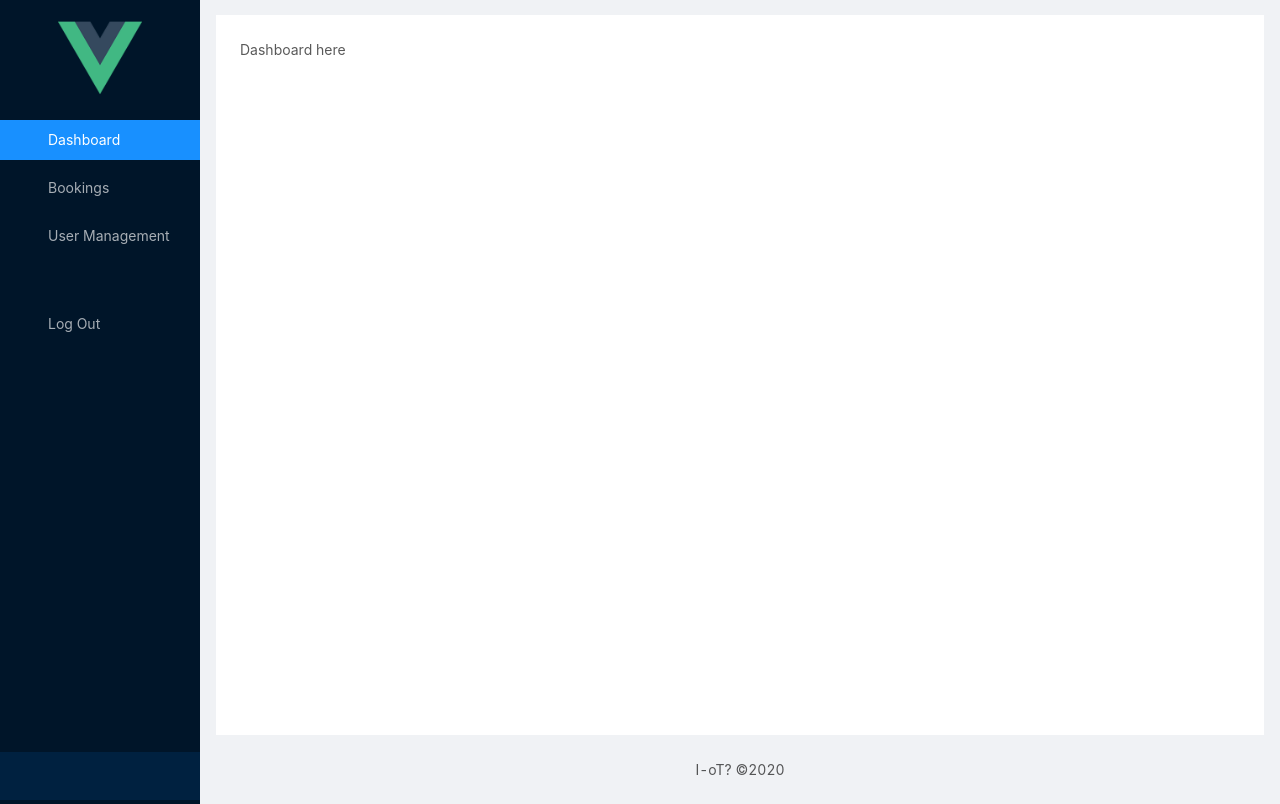
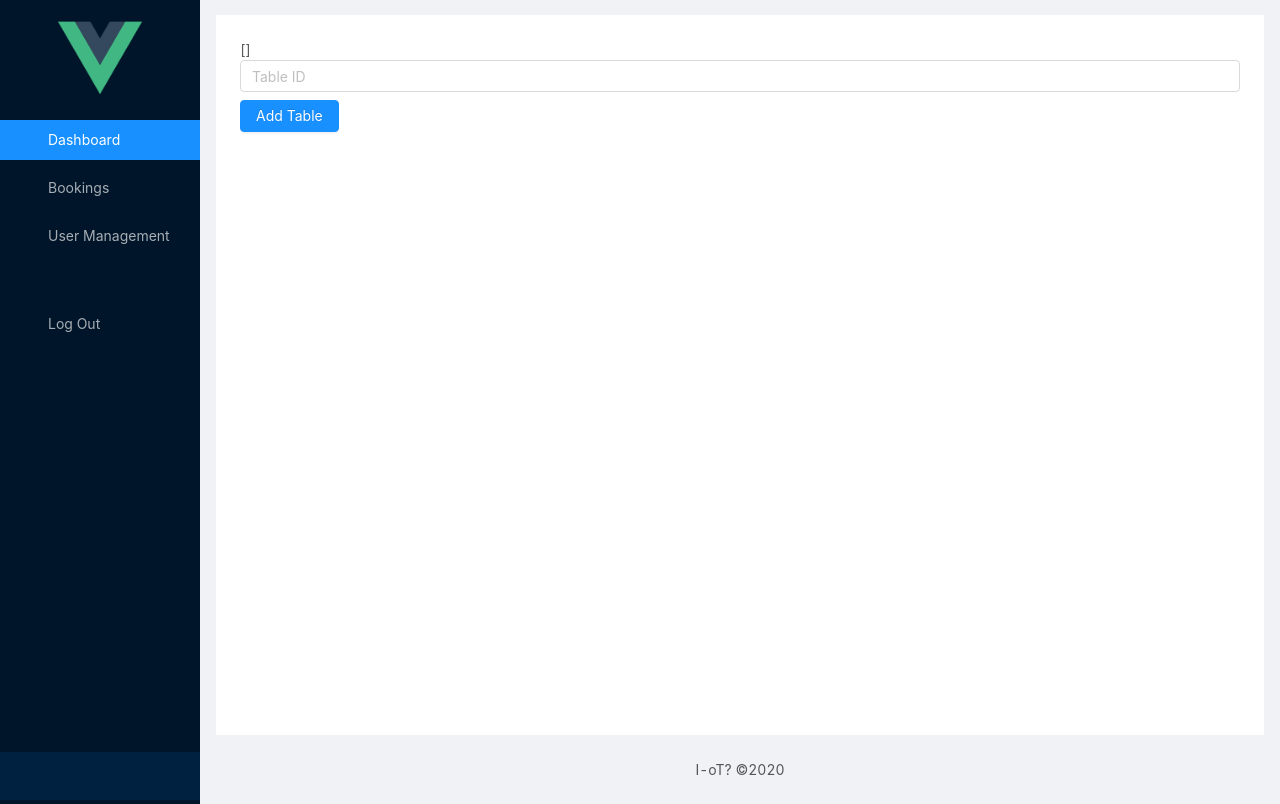
Before and after one commit to yuxinn/Hotdesking-Web-Application, a Vue app: page / in a window 1280 px wide. Built offline with nearby package versions, Linux system fonts and the light colour scheme; no server answers.

Commit message:
Added getTables and createTable api

```diff
--- a/package.json
+++ b/package.json
@@ -9,6 +9,7 @@
   },
   "dependencies": {
     "ant-design-vue": "^1.4.11",
+    "axios": "^0.19.2",
     "core-js": "^3.6.4",
     "vue": "^2.6.11",
     "vue-router": "^3.1.6"
--- /dev/null
+++ b/src/api.js
@@ -0,0 +1,22 @@
+import axios from 'axios'
+
+const base_url = "http://iothotdesk.tk"
+
+export async function getTables() {
+  const options = {
+    method: 'get',
+    url: base_url + '/api/tables'
+  }
+  let response = await axios(options)
+  return response.data
+}
+
+export async function createTable(data) {
+  const options = {
+    method: 'post',
+    url: base_url + '/api/table',
+    data: data
+  }
+  let response = await axios(options)
+  return response.data
+}
--- a/src/main.js
+++ b/src/main.js
@@ -2,10 +2,12 @@ import Vue from 'vue'
 import { router } from './router/router.js'
 import App from './App.vue'
 import Antd from 'ant-design-vue'
+import axios from 'axios'
 import 'ant-design-vue/dist/antd.css'
 
 Vue.use(Antd)
 Vue.config.productionTip = false
+Vue.prototype.$http = axios
 
 new Vue({
   router,
--- a/src/pages/Dashboard/Dashboard.vue
+++ b/src/pages/Dashboard/Dashboard.vue
@@ -1,11 +1,44 @@
 <template>
   <div class="Dashboard">
-    Dashboard here
+    {{tables}}
+    <template>
+      <a-input v-model="tableid" class="mb-2" placeholder="Table ID" /><br>
+    </template>
+    <a-button @click="createTable" type="primary">Add Table</a-button>
   </div>
 </template>
 
 <script>
+import { getTables, createTable } from "../../api"
+
 export default {
+  components: {
 
+  },
+  data() {
+    return {
+        tables: [],
+        tableid: "",
+        status: "available"
+    }
+  },
+  mounted(){
+    this.getTables()
+  },
+  methods: {
+    async getTables() {
+      var resp = await getTables()
+      this.tables = resp
+      console.log(resp)
+    },
+    async createTable() {
+      var data = { tableid: this.tableid, status: this.status }
+      var resp = await createTable(data)
+      console.log(resp)
+    }
+  },
+  computed: {
+
+  }
 }
 </script>
--- a/src/router/router.js
+++ b/src/router/router.js
@@ -12,6 +12,7 @@ export const router = new Router({
   hash: false,
   routes: [
     { path: '/login', component: Login, name: 'login' },
+    { path: '/dashboard', component: Dashboard, name: 'dashboard' },
     { path: '/', component: Dashboard, name: 'dashboard' },
 
   ]
```
Also changed, not shown: 1 other file (tests, documents, lock files or other folders).
